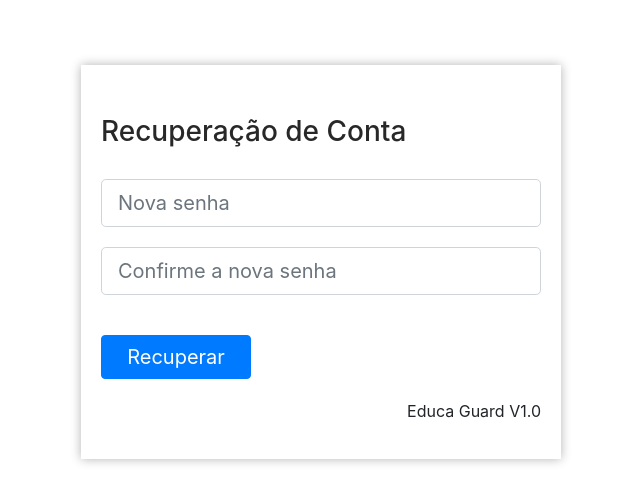
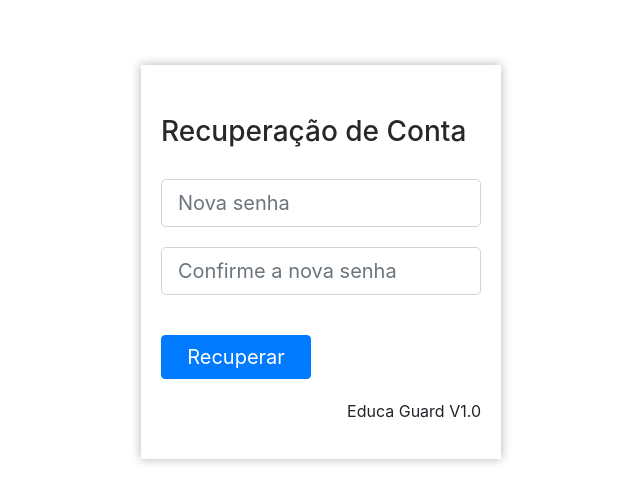
Before and after one commit to MateusEliasVieira/FrontendReactEducaGuard, a React (Vite) app: page / in a window 1280 px wide. Shown: the part 138-640 px from the top of the page, without its empty margins (319-959 px from the left). Built offline with nearby package versions, Linux system fonts and the light colour scheme.

Commit message:
reduzido tamanho da tela de nova senha

```diff
--- a/src/App.css
+++ b/src/App.css
@@ -4,7 +4,7 @@ h3 {
 }
 
 #form {
-  min-width: 480px;
+  width: 360px;
   height: 100%;
   padding: 20px;
   box-shadow: 0px 0px 10px rgba(0, 0, 0, 0.3);
```
